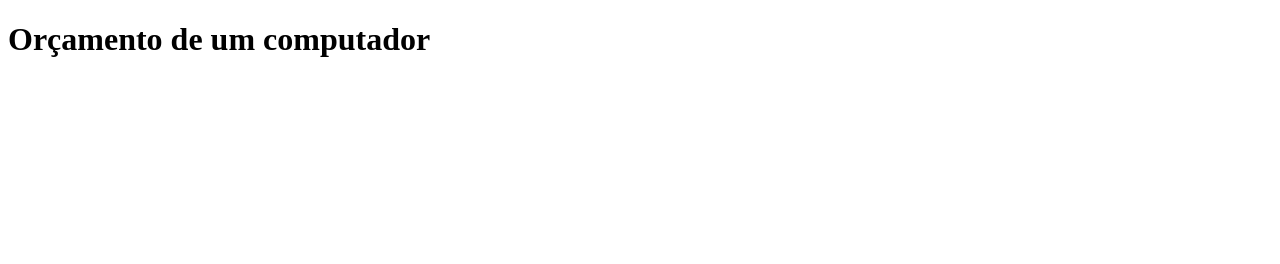
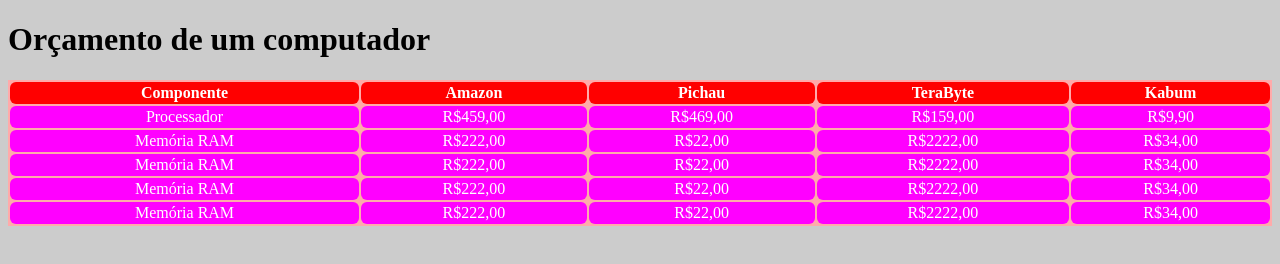
Before and after one commit to rafaellindemann/siteArquitetura, a plain HTML site: page orcamento.html in a window 1280 px wide. Drawn offline with Linux system fonts and the light colour scheme.

Commit message:
adicionada tabela de orçamento

```diff
--- /dev/null
+++ b/orcamento.css
@@ -0,0 +1,23 @@
+td{
+    /* border: 1px solid green; */
+    padding: 2px;
+    text-align: center;
+    background-color: #ff00ff;
+    border-radius: 6px;
+    color: #fff;
+}
+th{
+    padding: 2px;
+    text-align: center;
+    background-color: red;
+    border-radius: 6px;
+    color: #ffffff;
+}
+table{
+    background-color: #ffaaaa;
+    width: 100%;
+    /* padding: 25px; */
+}
+body{
+    background-color: #ccc;
+}
--- a/orcamento.html
+++ b/orcamento.html
@@ -3,9 +3,54 @@
 <head>
     <meta charset="UTF-8">
     <meta name="viewport" content="width=device-width, initial-scale=1.0">
+    <link rel="stylesheet" href="orcamento.css">
     <title>Orçamento</title>
 </head>
 <body>
     <h1>Orçamento de um computador</h1>
+    <table>
+        <tr>
+            <th>Componente</th>
+            <th>Amazon</th>
+            <th>Pichau</th>
+            <th>TeraByte</th>
+            <th>Kabum</th>
+        </tr>
+        <tr>
+            <td>Processador</td>
+            <td>R$459,00</td>
+            <td>R$469,00</td>
+            <td>R$159,00</td>
+            <td>R$9,90</td>
+        </tr>
+        <tr>
+            <td>Memória RAM</td>
+            <td>R$222,00</td>
+            <td>R$22,00</td>
+            <td>R$2222,00</td>
+            <td>R$34,00</td>
+        </tr>
+        <tr>
+            <td>Memória RAM</td>
+            <td>R$222,00</td>
+            <td>R$22,00</td>
+            <td>R$2222,00</td>
+            <td>R$34,00</td>
+        </tr>
+        <tr>
+            <td>Memória RAM</td>
+            <td>R$222,00</td>
+            <td>R$22,00</td>
+            <td>R$2222,00</td>
+            <td>R$34,00</td>
+        </tr>
+        <tr>
+            <td>Memória RAM</td>
+            <td>R$222,00</td>
+            <td>R$22,00</td>
+            <td>R$2222,00</td>
+            <td>R$34,00</td>
+        </tr>
+    </table>
 </body>
 </html>
```
